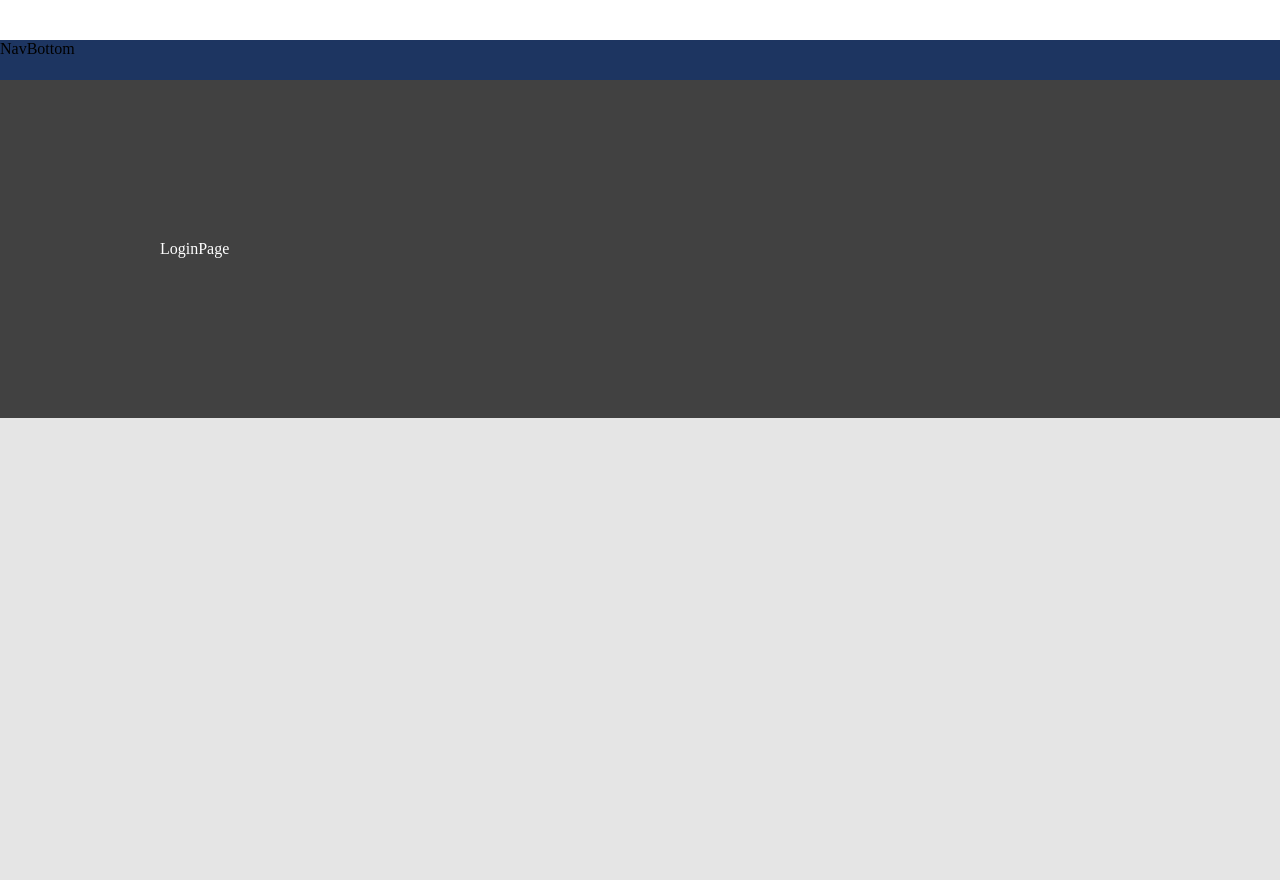
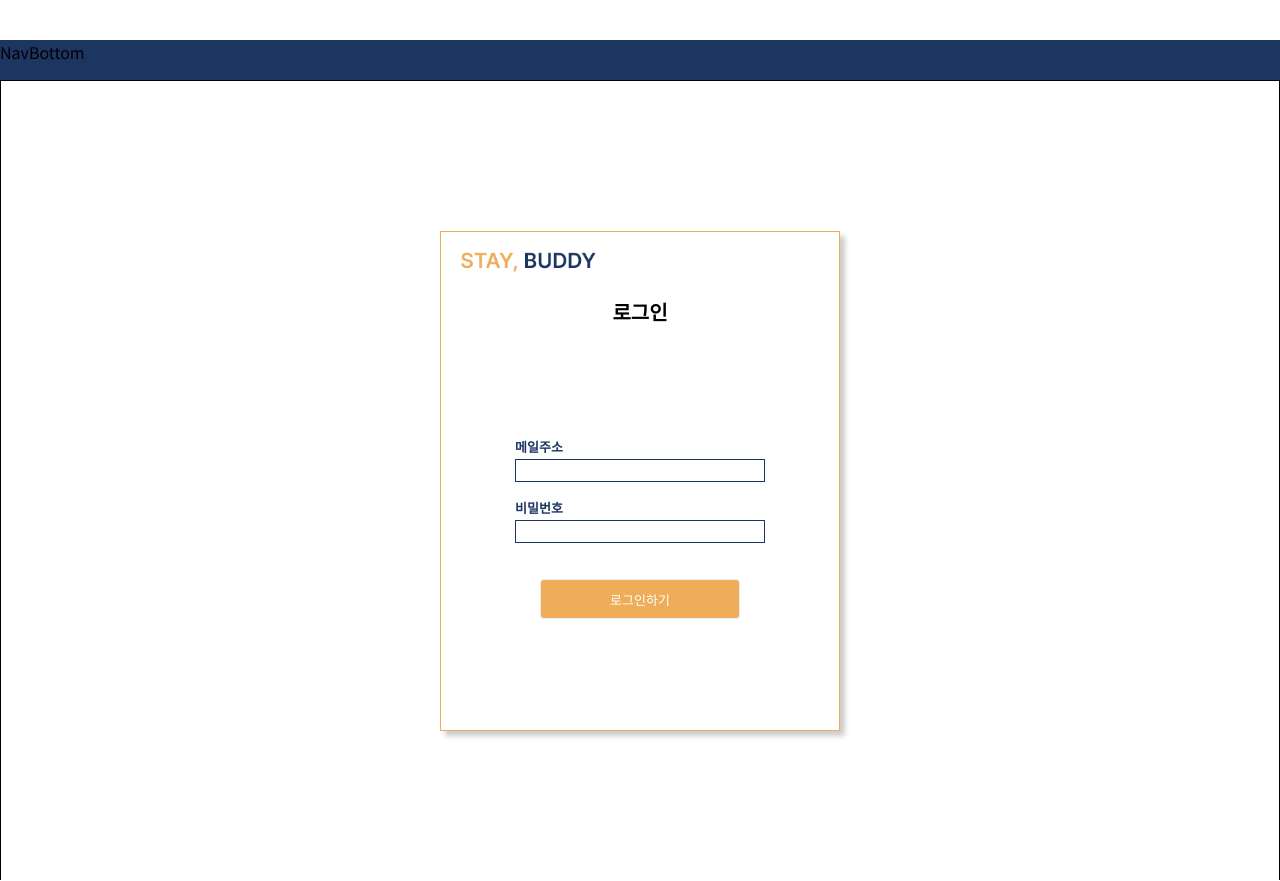
Before and after one commit to codestates-seb/seb39_main_025, a React (Create React App) app in the folder client/: page /login in a window 1280 px wide. Built offline with nearby package versions, Linux system fonts and the light colour scheme.

Commit message:
feat: 로그인 & 회원가입 폼 구현

```diff
--- a/client/public/index.html
+++ b/client/public/index.html
@@ -24,6 +24,12 @@
       work correctly both with client-side routing and a non-root public URL.
       Learn how to configure a non-root public URL by running `npm run build`.
     -->
+    <link rel="preconnect" href="https://fonts.googleapis.com" />
+    <link rel="preconnect" href="https://fonts.gstatic.com" crossorigin />
+    <link
+      href="https://fonts.googleapis.com/css2?family=Noto+Sans+KR:wght@300;400;500;700&display=swap"
+      rel="stylesheet"
+    />
     <title>React App</title>
   </head>
   <body>
--- a/client/src/App.js
+++ b/client/src/App.js
@@ -1,6 +1,6 @@
 import React from 'react';
 import { Routes, Route } from 'react-router-dom';
-import GlobalStyle, { Layout, Container } from './GlobalStyle';
+import GlobalStyle, { Layout } from './GlobalStyle';
 import HomePage from './pages/HomePage';
 import SignupPage from './pages/SignupPage';
 import LoginPage from './pages/LoginPage';
@@ -12,13 +12,11 @@ function App() {
       <GlobalStyle />
       <Nav />
       <Layout>
-        <Container>
-          <Routes>
-            <Route path="/" element={<HomePage />} />
-            <Route path="/sign-up" element={<SignupPage />} />
-            <Route path="/login" element={<LoginPage />} />
-          </Routes>
-        </Container>
+        <Routes>
+          <Route path="/" element={<HomePage />} />
+          <Route path="/sign-up" element={<SignupPage />} />
+          <Route path="/login" element={<LoginPage />} />
+        </Routes>
       </Layout>
     </div>
   );
--- a/client/src/GlobalStyle.js
+++ b/client/src/GlobalStyle.js
@@ -6,7 +6,7 @@ const GlobalStyle = createGlobalStyle`
         margin: 0;
         padding: 0;
         list-style: none;
-        // font-family :
+        font-family: 'Noto Sans KR', sans-serif;
     }
 `;
 
@@ -16,6 +16,7 @@ export const Layout = styled.div`
   max-width: 1330px;
   margin: 0 auto;
   background-color: #e5e5e5;
+  border: 1px solid black;
 
   @media screen and (max-width: 479px) {
     padding: 0 30px;
@@ -25,10 +26,11 @@ export const Layout = styled.div`
 
 export const Container = styled.div`
   color: white;
-  padding: 160px;
+  padding: 0 160px;
   background-color: #414141;
 
   @media screen and (max-width: 479px) {
+    padding: 0;
   }
 `;
 
@@ -37,7 +39,7 @@ export const Button = styled.button`
   background-color: ${({ yellow }) => (yellow ? '#EFAC59' : '#1D3561')};
   white-space: nowrap;
   padding: ${({ big }) => (big ? '15px 70px' : '10px 40px')};
-  font-weight: 600;
+  font-weight: 300;
   color: ${({ yellow }) => (yellow ? '#1D3561' : '#fff')};
   font-size: ${({ big }) => (big ? '20px' : '16px')};
   outline: none;
@@ -63,7 +65,7 @@ export const Button = styled.button`
   }
 
   &:hover {
-    box-shadow: 200px 0 0 0 rgba(0, 0, 0, 0.5) inset;
+    box-shadow: 200px 0 0 0 rgba(255, 255, 255, 0.2) inset;
     z-index: 1;
     color: black;
   }
--- /dev/null
+++ b/client/src/components/Form/FormStyles.js
@@ -0,0 +1,96 @@
+import styled from 'styled-components';
+import { Button } from '../../GlobalStyle';
+
+export const FormLayout = styled.div`
+  background-color: #ffffff;
+  display: flex;
+  justify-content: center;
+  align-items: center;
+  width: 100%;
+  height: 100vh;
+
+  @media screen and (max-width: 479px) {
+    height: 90vh;
+  }
+`;
+
+export const FormContainer = styled.div`
+  color: black;
+  border: 1px solid #efac59;
+  width: 400px;
+  height: 500px;
+  box-shadow: 5px 5px 5px rgba(0, 0, 0, 0.2);
+  display: flex;
+  flex-direction: column;
+
+  @media screen and (max-width: 479px) {
+    width: 300px;
+    height: 600px;
+  }
+`;
+
+export const FormLogoBox = styled.div`
+  width: 100%;
+  height: 70px;
+  padding: 20px;
+  /* line-height: 70px; */
+
+  @media screen and (max-width: 479px) {
+  }
+`;
+
+export const FormLogoImg = styled.img`
+  height: 20px;
+
+  @media screen and (max-width: 479px) {
+    width: 50%;
+  }
+`;
+
+export const FormTitle = styled.h1`
+  font-size: 20px;
+  display: flex;
+  justify-content: center;
+  align-items: center;
+`;
+
+export const FormWrapper = styled.form`
+  width: 100%;
+  height: 100%;
+  display: flex;
+  flex-direction: column;
+  justify-content: center;
+  align-items: center;
+  row-gap: 16px;
+`;
+
+export const FormRow = styled.div``;
+
+export const FormLabelText = styled.div`
+  font-size: 13px;
+  font-weight: 600;
+  color: #1d3561;
+`;
+
+export const FormInput = styled.input`
+  margin-top: 3px;
+  width: 250px;
+  height: 23px;
+  border: 1px solid #1d3561;
+`;
+
+export const FormSubmitBtn = styled(Button)`
+  /*
+  역할: 회원가입 폼 제출버튼
+  스타일링: GlobalStyle의 Button 확장으로 받아와 스타일을 덮어씌웁니다.
+  */
+
+  margin-top: 20px;
+  display: flex;
+  justify-content: center;
+  align-items: center;
+  width: 200px;
+  height: 40px;
+  font-size: 13px;
+  color: #fff;
+`;
--- /dev/null
+++ b/client/src/components/Form/user/LoginForm.js
@@ -0,0 +1,44 @@
+import React from 'react';
+import Logo from '../../../assets/logo.png';
+import {
+  FormLayout,
+  FormContainer,
+  FormLogoBox,
+  FormLogoImg,
+  FormTitle,
+  FormWrapper,
+  FormRow,
+  FormLabelText,
+  FormInput,
+  FormSubmitBtn,
+} from '../FormStyles';
+
+function LoginForm() {
+  return (
+    <FormLayout>
+      <FormContainer>
+        <FormLogoBox>
+          <FormLogoImg src={Logo} alt="logo" />
+        </FormLogoBox>
+        <FormTitle>로그인</FormTitle>
+        <FormWrapper>
+          <FormRow>
+            <FormLabelText>메일주소</FormLabelText>
+            <FormInput type="email" id="email" name="email" />
+          </FormRow>
+
+          <FormRow>
+            <FormLabelText>비밀번호</FormLabelText>
+            <FormInput type="password" id="password" name="password" />
+          </FormRow>
+
+          <FormSubmitBtn type="submit" yellow big>
+            로그인하기
+          </FormSubmitBtn>
+        </FormWrapper>
+      </FormContainer>
+    </FormLayout>
+  );
+}
+
+export default LoginForm;
--- /dev/null
+++ b/client/src/components/Form/user/SignupForm.js
@@ -0,0 +1,55 @@
+import React from 'react';
+import Logo from '../../../assets/logo.png';
+
+import {
+  FormLayout,
+  FormContainer,
+  FormLogoBox,
+  FormLogoImg,
+  FormTitle,
+  FormWrapper,
+  FormRow,
+  FormLabelText,
+  FormInput,
+  FormSubmitBtn,
+} from '../FormStyles';
+
+function Form() {
+  return (
+    <FormLayout>
+      <FormContainer>
+        <FormLogoBox>
+          <FormLogoImg src={Logo} alt="logo" />
+        </FormLogoBox>
+        <FormTitle>회원가입</FormTitle>
+        <FormWrapper>
+          <FormRow>
+            <FormLabelText>메일주소</FormLabelText>
+            <FormInput type="email" id="email" name="email" />
+          </FormRow>
+          <FormRow>
+            <FormLabelText>닉네임</FormLabelText>
+            <FormInput type="text" id="username" name="username" />
+          </FormRow>
+          <FormRow>
+            <FormLabelText>비밀번호</FormLabelText>
+            <FormInput type="password" id="password" name="password" />
+          </FormRow>
+          <FormRow>
+            <FormLabelText>비밀번호 확인</FormLabelText>
+            <FormInput
+              type="password"
+              id="confirm-password"
+              name="confirmPassword"
+            />
+          </FormRow>
+          <FormSubmitBtn type="submit" yellow big>
+            회원 가입 하기
+          </FormSubmitBtn>
+        </FormWrapper>
+      </FormContainer>
+    </FormLayout>
+  );
+}
+
+export default Form;
--- a/client/src/pages/LoginPage.js
+++ b/client/src/pages/LoginPage.js
@@ -1,7 +1,8 @@
 import React from 'react';
+import LoginForm from '../components/Form/user/LoginForm';
 
 function LoginPage() {
-  return <div>LoginPage</div>;
+  return <LoginForm />;
 }
 
 export default LoginPage;
--- a/client/src/pages/SignupPage.js
+++ b/client/src/pages/SignupPage.js
@@ -1,7 +1,8 @@
 import React from 'react';
+import SignupForm from '../components/Form/user/SignupForm';
 
 function SignupPage() {
-  return <div>SignupPage</div>;
+  return <SignupForm />;
 }
 
 export default SignupPage;
```
